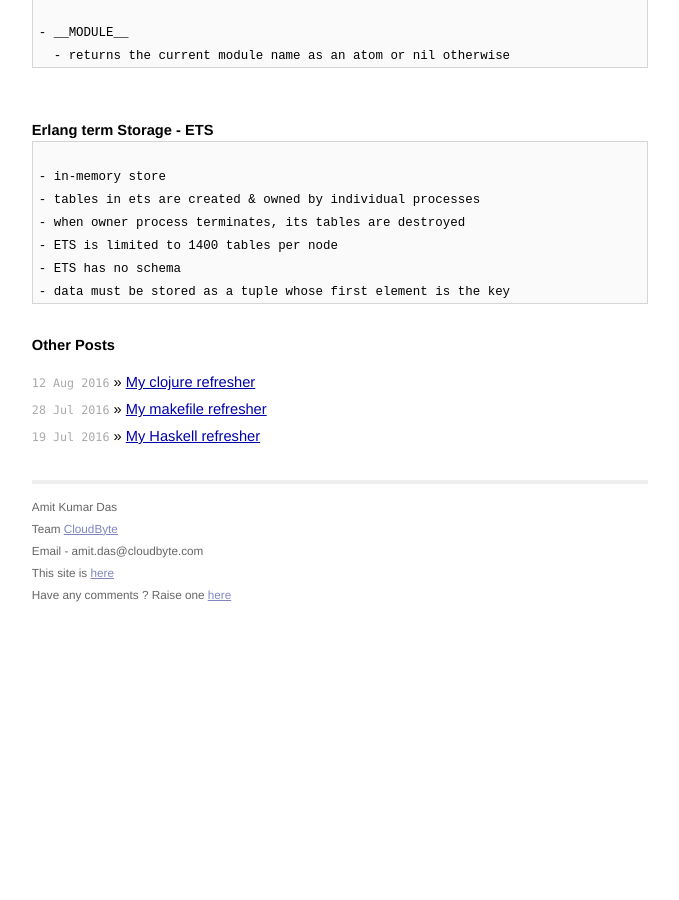
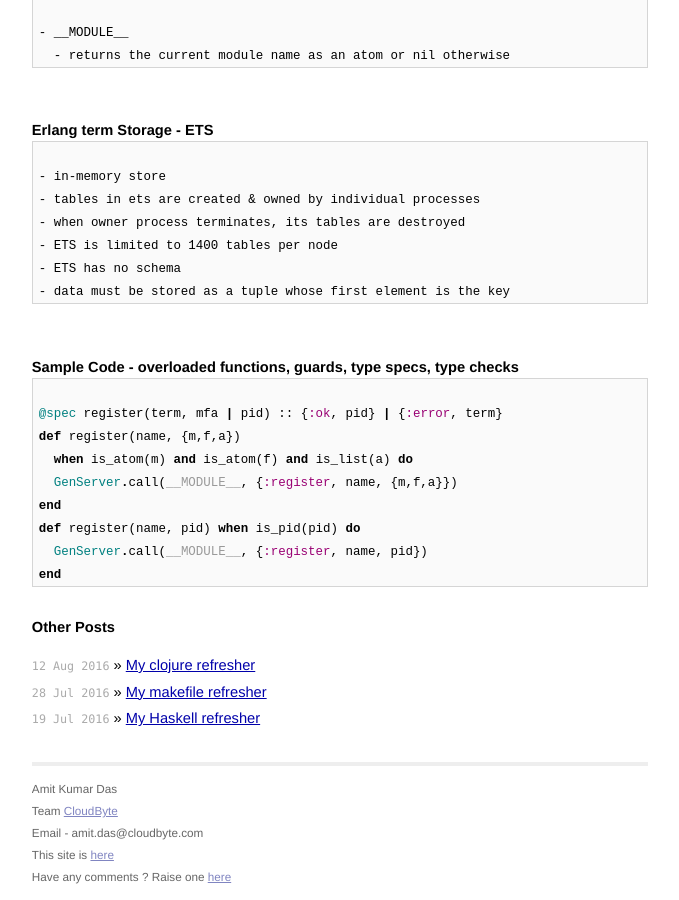
Before and after one commit to AmitKumarDas/amitkumardas.github.io, a Jekyll site: the page built from _posts/2016-02-01-learn-erlang-and-elixir.md, in a window 1280 px wide and 900 px high, scrolled down 6114 px. Shown: the whole window, without its empty margins (300-979 px from the left). Built offline with Jekyll 4.4.1, drawn with Linux system fonts in a browser that asks for light colours; before the commit the page ends 6731 px from its top, so only the background shows below that.

Commit message:
Update 2016-02-01-learn-erlang-and-elixir.md

````diff
--- a/_posts/2016-02-01-learn-erlang-and-elixir.md
+++ b/_posts/2016-02-01-learn-erlang-and-elixir.md
@@ -364,3 +364,19 @@ end
 - ETS has no schema
 - data must be stored as a tuple whose first element is the key
 ```
+
+<br />
+
+### Sample Code - overloaded functions, guards, type specs, type checks
+
+```elixir
+
+@spec register(term, mfa | pid) :: {:ok, pid} | {:error, term}
+def register(name, {m,f,a})
+  when is_atom(m) and is_atom(f) and is_list(a) do
+  GenServer.call(__MODULE__, {:register, name, {m,f,a}})
+end
+def register(name, pid) when is_pid(pid) do
+  GenServer.call(__MODULE__, {:register, name, pid})
+end
+```
````
